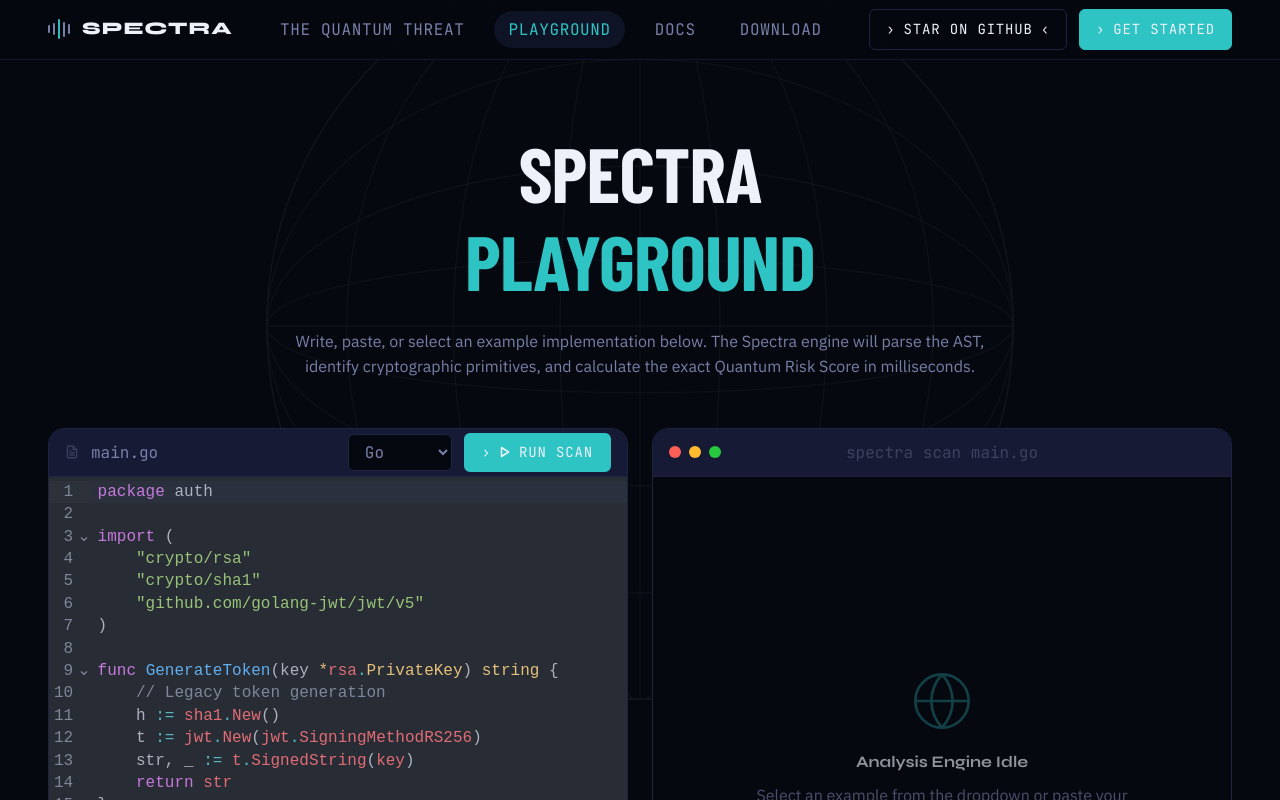
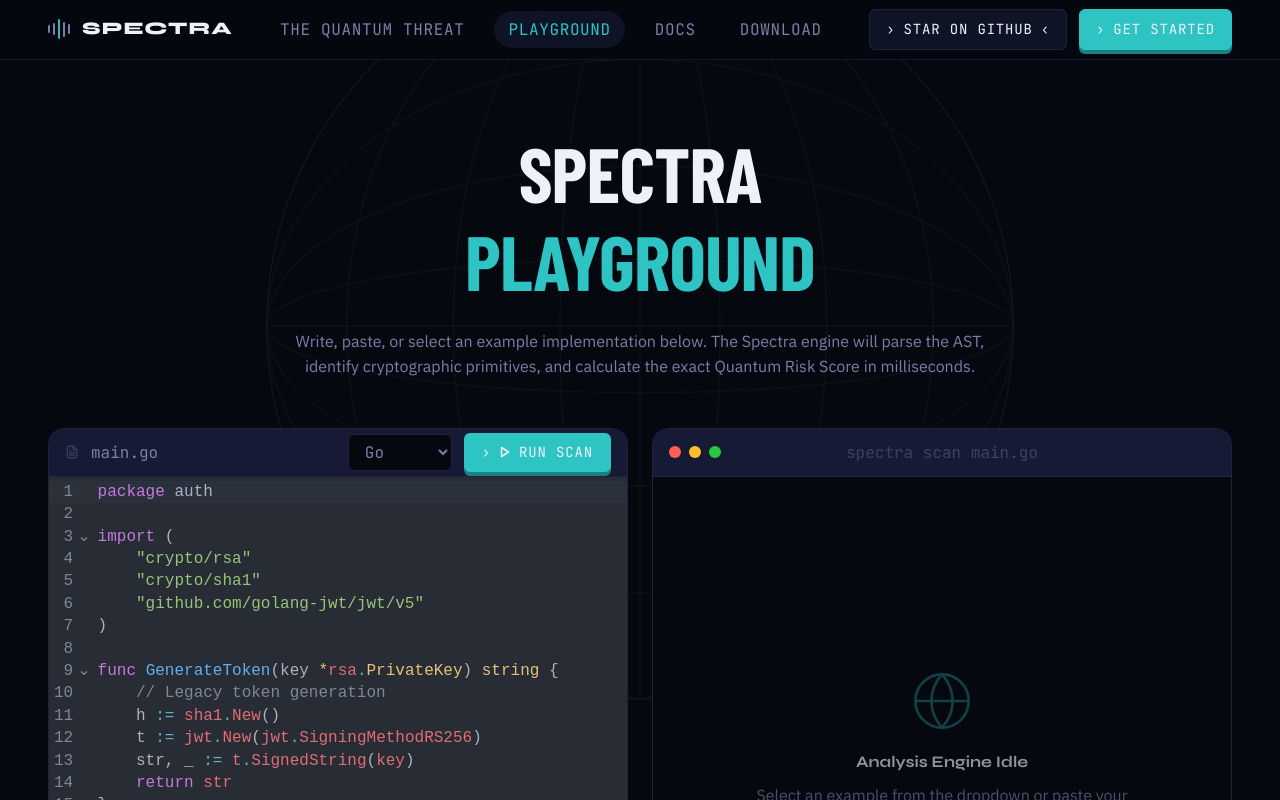
Before and after one commit to HarshalPatel1972/spectra-site, a Next.js app in the folder landing/: page /playground in a window 1280 px wide. Shown: the top 800 px of the page. Built offline with nearby package versions, Linux system fonts and the light colour scheme; a web font is replaced by a local one.

Commit message:
style(buttons): add 3d tactile push effect to primary and secondary buttons

```diff
--- a/landing/src/app/globals.css
+++ b/landing/src/app/globals.css
@@ -175,17 +175,28 @@
   text-transform: uppercase;
   text-decoration: none;
   cursor: pointer;
-  transition: background 120ms ease, color 120ms ease, transform 80ms ease;
+  box-shadow: 0 4px 0 var(--color-accent-dim);
+  transform: translateY(0);
+  transition: background 120ms ease, color 120ms ease, transform 120ms ease, box-shadow 120ms ease;
 }
 .btn-primary::before { content: '›'; }
-.btn-primary:hover { background: var(--color-accent-bright); border-color: var(--color-accent-bright); transform: translateY(-1px); }
+.btn-primary:hover {
+  background: var(--color-accent-bright);
+  border-color: var(--color-accent-bright);
+  transform: translateY(-2px);
+  box-shadow: 0 6px 0 var(--color-accent-dim);
+}
+.btn-primary:active {
+  transform: translateY(4px);
+  box-shadow: 0 0px 0 var(--color-accent-dim);
+}
 
 .btn-secondary {
   display: inline-flex;
   align-items: center;
   gap: var(--space-2);
   padding: 14px 28px;
-  background: transparent;
+  background: var(--color-raised);
   color: var(--color-text-primary);
   border: 2px solid var(--color-border);
   border-radius: var(--radius-sm);
@@ -196,11 +207,22 @@
   text-transform: uppercase;
   text-decoration: none;
   cursor: pointer;
-  transition: border-color 120ms ease, color 120ms ease;
+  box-shadow: 0 4px 0 var(--color-void);
+  transform: translateY(0);
+  transition: border-color 120ms ease, color 120ms ease, transform 120ms ease, box-shadow 120ms ease;
 }
 .btn-secondary::before { content: '›'; }
 .btn-secondary::after  { content: '‹'; }
-.btn-secondary:hover { border-color: var(--color-accent); color: var(--color-accent); }
+.btn-secondary:hover {
+  border-color: var(--color-accent);
+  color: var(--color-accent);
+  transform: translateY(-2px);
+  box-shadow: 0 6px 0 var(--color-void);
+}
+.btn-secondary:active {
+  transform: translateY(4px);
+  box-shadow: 0 0px 0 var(--color-void);
+}
 
 /* ── Tab selector ── */
 .tab-row {
```
